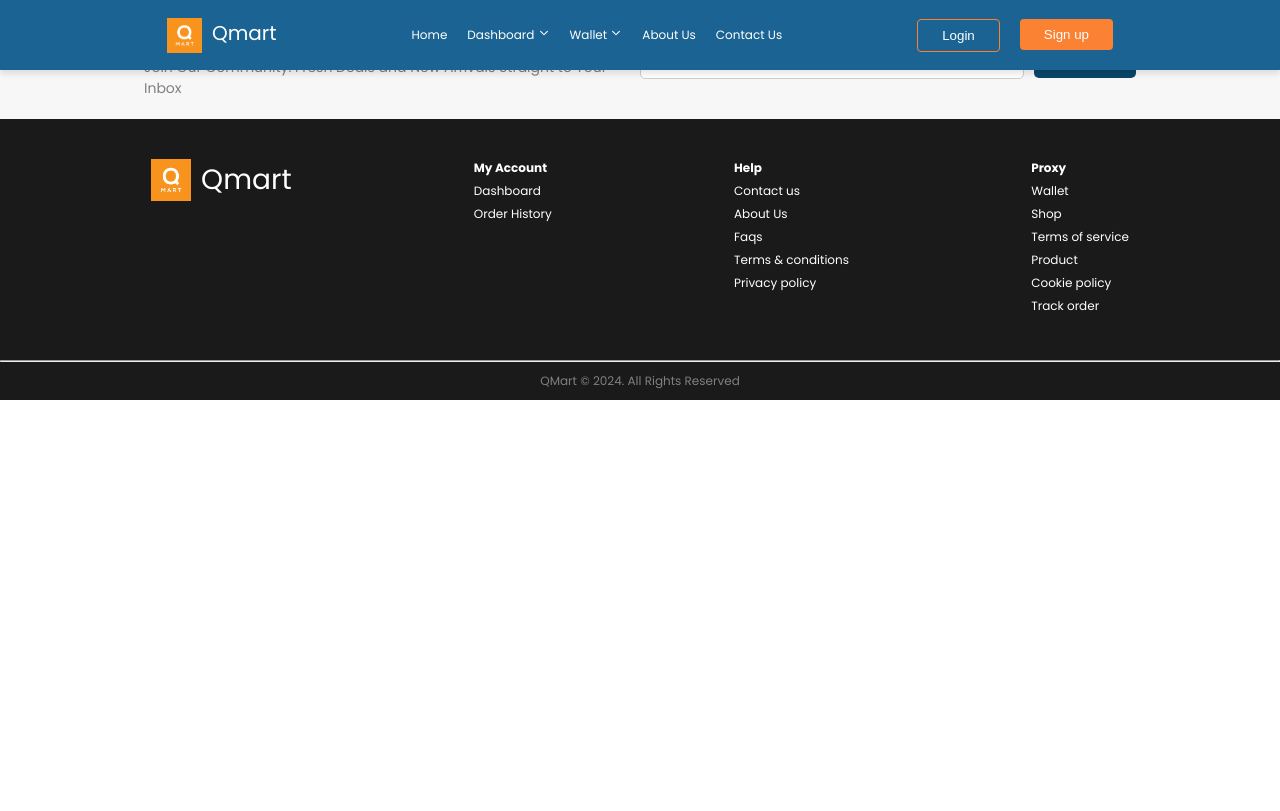
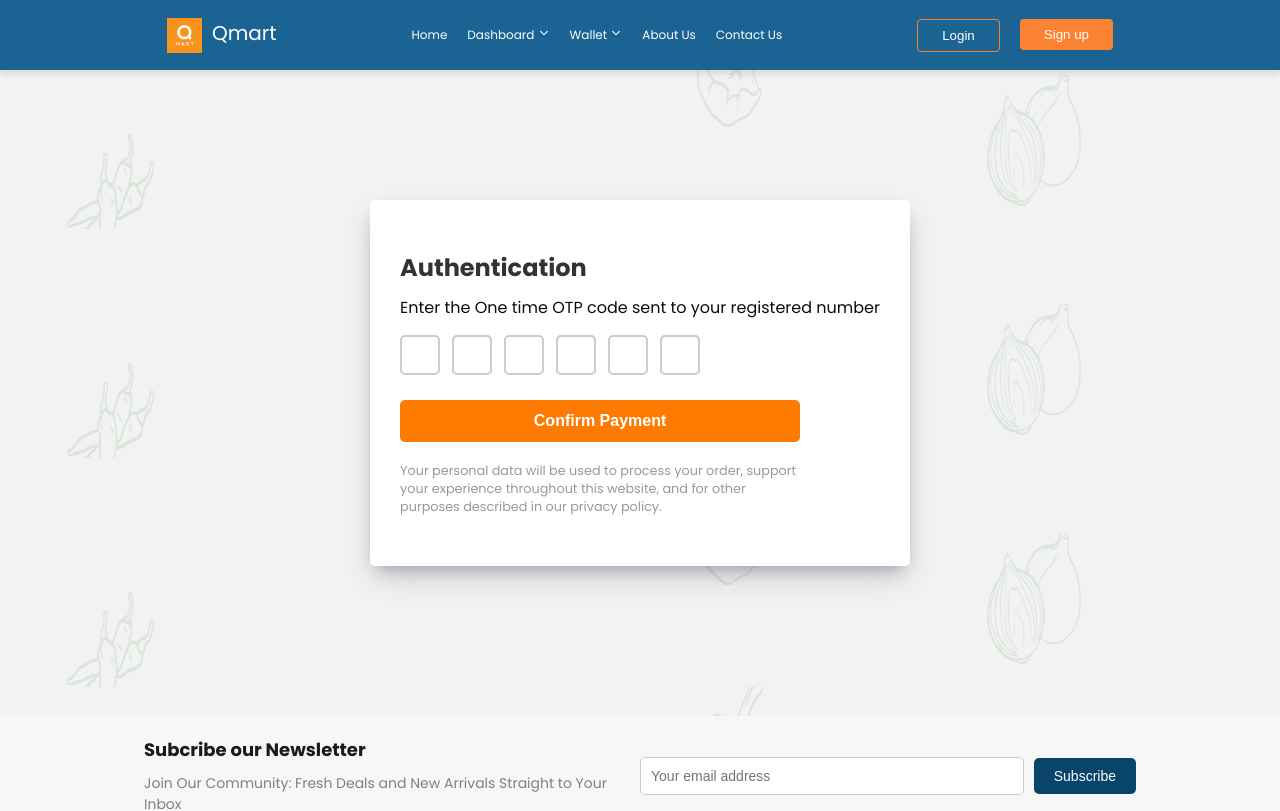
Before and after one commit to QmartCodeBursters/QMART-frontend, a React (Vite) app: page /OTPpage in a window 1280 px wide. Shown: the top 811 px of the page. Built offline with nearby package versions, Linux system fonts and the light colour scheme.

Commit message:
teejaycomponents

```diff
--- a/package.json
+++ b/package.json
@@ -10,6 +10,7 @@
     "preview": "vite preview"
   },
   "dependencies": {
+    "axios": "^1.7.9",
     "react": "^18.3.1",
     "react-dom": "^18.3.1",
     "react-icons": "^5.3.0",
--- a/src/App.jsx
+++ b/src/App.jsx
@@ -12,6 +12,9 @@ import Wallet from "./components/Wallet/Wallet";
 import WalletSettings from "./components/Wallet/WalletSettings";
 import About from "./components/About/About";
 import PrintQRcode from "./components/About/PrintQRcode";
+import UserPaymentLoading from "./components/UserOptions/UserPaymentLoading";
+import UserOTPpage from "./components/UserOptions/UserOTPpage";
+import UserPaymentConfir from "./components/UserOptions/userPaymentConfir";
 
 function App() {
   return (
@@ -28,6 +31,11 @@ function App() {
         <Route path="/dashboard" element={<MainDashboard />} />
         <Route path="/aboutUs" element={ <About/>}/>
         <Route path="/QRcode" element={<PrintQRcode/>}/>
+
+        <Route path="/loading" element={<UserPaymentLoading/>}/>
+        <Route path="/OTPpage" element={<UserOTPpage/>}/>
+        <Route path="/Confam" element={<UserPaymentConfir/>}/>
+
       </Routes>
       <Footer />
     </BrowserRouter>
--- a/src/components/About/About.jsx
+++ b/src/components/About/About.jsx
@@ -1,6 +1,6 @@
-
 import styled from "styled-components";
 import Banner from "../../assets/png/Banner.png";
+import innerbg from "../../assets/png/innerbg.png";
 
 const About=()=>{
     return(
@@ -25,12 +25,6 @@ const About=()=>{
               </Text>
             </Main>
             <Down>
-                {/* <Section>
-                Your trusted and reliable retail shop
-                </Section>
-                <Desk>
-                Discover simplicity and efficiency in every transaction. Empowering merchants to deliver excellence and grow with ease.
-                </Desk> */}
               <Image src={Banner} alt="Banner" />
             </Down>
 
@@ -41,15 +35,21 @@ const About=()=>{
 
   export default About
 
+
+
   const Wrapper = styled.div`
     width: 100%;
     flex-wrap: wrap;
     background-color: rgba(242, 242, 242, 1);
     align-items: center;
+    background-image: url(${innerbg});
+    background-position: top;
+    background-size: contain;
     justify-content: center;
     display: flex;
-    margin: 0 auto;
+    /* margin-top: 150px; */
     padding: 0%;
+    /* margin-bottom: 170px; */
     /* border: 3px solid yellow; */
   `
   const Main=styled.div`
@@ -57,20 +57,21 @@ const About=()=>{
     justify-items: center;
     /* border: 3px solid green; */
     width: 85%;
-     margin-top: 85px;
+     margin-top: 200px;
+     margin-bottom: 50px;
   `
   const Header = styled.h1`
     color: rgba(26,26,26,1);
-    font-weight:600px ;
+    font-weight:570px ;
     line-height: 57.6px;
-    font-size: 48px;
+    font-size: 45px;
     /* text-align: center; */
     margin-bottom: 60px;
   `
   const Text =styled.p`
     color: rgba(0,0,0,1);
-    font-size:20px ;
-    font-weight: 400;
+    font-size:18px ;
+    font-weight: 400px;
     line-height: 24px;
     justify-items: center;
     justify-content: center;
@@ -84,28 +85,8 @@ const About=()=>{
 
     /* border: 3px solid blue; */
     margin-top: 80px;
-    margin-bottom: 78px;
+    margin-bottom: 100px;
     width: 100%;
-
-    /* justify-items: center;
-    justify-self: center;
-    align-content: center;
-    align-self: center;
-    align-items: center; */
-    /*justify-content: center;
-    justify-items: center;
-    justify-self: center;
-    align-items: center; */
-    /* align-items: center;
-    justify-content: space-between;
-    padding: 40px; */
-    /* max-width: 1280px; */
-    /* justify-content: center;
-    align-items: center; */
-    /* border-radius: 8px;
-    background-image: url(${Banner}); */
-    /* width: 100%;
-    height: 440px; */
     `
   const Image=styled.img`
     /* max-width: 1280px; */
@@ -113,8 +94,3 @@ const About=()=>{
     /* border: 3px solid red; */
 
  `
-//   const Section=styled.h2`
-
-//   `
-//   const Desk=styled.p`
-//   `
--- a/src/components/About/PrintQRcode.jsx
+++ b/src/components/About/PrintQRcode.jsx
@@ -5,6 +5,7 @@ import QRcode from "../../assets/png/QRcode.png";
 
 const PrintQRcode =()=>{
     return(
+        <Container>
         <Wrapper>
             <Header>
                 SAIL04 SUPERMARKET
@@ -25,88 +26,127 @@ const PrintQRcode =()=>{
                 QMART,seamless shopping anytime,anywhere!
             </Footer>
         </Wrapper>
+        </Container>
     )
 }
 
 export default PrintQRcode
 
 
+const Container=styled.div`
+background-color:rgba(27, 99, 146, 1);
+ /* border: 40px rgba(27, 99, 146, 1); */
+    /* max-width: 1280px; */
+    width: 100%;
+    display: flex;
+    justify-content: center;
+    padding-top: 100px;
+    padding-bottom: 80px;
+
+
+`
 const Wrapper=styled.div`
     background-color: rgba(255, 255, 255, 1);
-    border-radius: 30px;
-    /* margin:50px ; */
-    border: 40px solid blue;
+    border-radius:30px;
+    max-width: 1280px;
     align-items: center;
     justify-self: center;
     justify-items: center;
     align-self: center;
     flex-wrap: wrap;
-    margin-top: 150px;
-    margin-bottom: 50px;
-    max-width:1280px;
-    /* width: 90%; */
+    padding-top:70px;
+    margin-top: 50px;
+    width: 90%;
 `
 
 const Header =styled.h1`
-    margin-top: px;
-    font-weight:600;
-    font-size:80px;
+    margin-top: 30px;
+    font-weight:700px;
+    font-size:90px;
     text-align: center;
-    line-height:115.2px ;
-    /* border: 4px solid blue; */
-    /* width: 80%; */
-    /* justify-content: center;
-    justify-items: center;
-    justify-self: center;
+    margin-bottom: 10px;
+    line-height:px ;
+
+    @media(max-width:725px) {
+        font-size: 85px;
+    }
+
+    @media(max-width:685px) {
+        font-size: 60px;
+    }
+    @media(max-width:480px) {
+        font-size: 40px;
+    }
+`
+const Subhead =styled.h2`
+    margin-bottom: 30px;
+    font-weight: 600;
+    font-size: 60px;
+    line-height: px;
     text-align: center;
-    align-items: center; */
+    color: rgba(26,26,26,1);
 
-    @media(max-width:650px) {
-        font-size: 50px;
+    @media(max-width:685px) {
+        font-size: 30px;
 
 
     }
-`
-const Subhead =styled.h2`
-    //margin: 10px 0;
-    font-weight: 600;
-    font-size: 65px;
-    line-height: 77px;
-    text-align: center;
-    color: rgba(26,26,26,1);
 `
 const Scan =styled.p`
     //margin: 20px 0;
     align-items: center;
     text-align: center;
     font-weight: 400;
-    font-size: 65px;
-    line-height:77px;
+    font-size: 60px;
+    line-height:px;
+
+    @media(max-width:685px) {
+        font-size: 30px;
+
+
+    }
 `
 const Red =styled.p`
     color: red;
     font-weight: 400;
     align-self:center ;
     text-align: center;
-    line-height: 77px;
-    font-size: 65px;
+    line-height: px;
+    font-size: 60px;
+    margin-bottom: 35px;
+
+    @media(max-width:685px) {
+        font-size: 30px;
+
+
+    }
 
 `
 const Image =styled.img`
     /* max-width: 1280px; */
-    width: 400px;
+    width: 600px;
     //margin: 20px 0;
+
+    @media(max-width:685px) {
+        width:400px;
+
+    }
 `
 const Footer = styled.p`
-    /* margin-top: 50px;
-    margin-bottom: 50px; */
+    padding-top: 80px;
+    padding-bottom: 150px;
     font-size: 40px;
-    line-height: 48px;
+    line-height:px;
     flex-wrap: wrap;
     font-style: italic;
     font-weight: 400;
-    /* width: 100%; */
     text-align:center ;
+
+    @media(max-width:685px) {
+        font-size: 15px;
+
+
+    }
 
 
     /* @media (max-width: 480px) {
--- /dev/null
+++ b/src/components/UserOptions/UserOTPpage.jsx
@@ -0,0 +1,111 @@
+import React from "react";
+import styled from "styled-components";
+import { Link } from "react-router-dom";
+import innerbg from "../../assets/png/innerbg.png";
+
+
+
+// Authentication Page Layout
+const UsetOTPpage = () => {
+  return (
+    <Wrapper>
+    <Container>
+      <Title>Authentication</Title>
+      <SubText>Enter the One time OTP code sent to your registered number</SubText>
+      <OTPContainer>
+        <OTPInput type="text" maxLength="1" />
+        <OTPInput type="text" maxLength="1" />
+        <OTPInput type="text" maxLength="1" />
+        <OTPInput type="text" maxLength="1" />
+        <OTPInput type="text" maxLength="1" />
+        <OTPInput type="text" maxLength="1" />
+      </OTPContainer>
+      <Link to="/loading"><ConfirmButton>Confirm Payment</ConfirmButton></Link>
+      <FooterText>
+        Your personal data will be used to process your order, support your
+        experience throughout this website, and for other purposes described in
+        our privacy policy.
+      </FooterText>
+    </Container>
+    </Wrapper>
+  );
+};
+
+export default UsetOTPpage;
+
+const Wrapper = styled.div`
+  display: flex;
+  flex-wrap: wrap;
+  /* flex-direction: column; */
+  width: 100%;
+  /* align-items: center; */
+  justify-content: center;
+  background-color:rgba(242, 242, 242, 1);
+  background-image: url(${innerbg});
+  background-size: contain;
+  background-position: top;
+  padding-top: 200px;
+  padding-bottom: 150px;
+`
+const Container = styled.div`
+  background-color: rgba(255,255,255,1);
+  padding:50px 30px;
+  max-width: 1280px;
+  border-radius: 5px;
+  box-shadow:rgba(50, 50, 93, 0.25) 0px 13px 27px -5px, rgba(0, 0, 0, 0.3) 0px 8px 16px -8px;
+  /* font-family: Arial, sans-serif; */
+`;
+
+const Title = styled.h1`
+  font-size: 1.5rem;
+  margin-bottom: 10px;
+  color: #333;
+`;
+
+const SubText = styled.p`
+  font-size: 1.0rem;
+  color: rgba(10,13,19,1);
+  margin-bottom: 15px;
+  /* text-align: center; */
+`;
+
+const OTPContainer = styled.div`
+  display: flex;
+  gap: 12px;
+`;
+
+const OTPInput = styled.input`
+  width: 40px;
+  height: 40px;
+  font-size: 1.5rem;
+  text-align: center;
+  border: 2px solid #ccc;
+  border-radius: 5px;
+  outline: none;
+`;
+
+const ConfirmButton = styled.button`
+  width: 100%;
+  max-width: 400px;
+  margin-top: 25px;
+  padding: 12px;
+  font-size: 1rem;
+  font-weight: bold;
+  color: white;
+  background-color: #ff7a00;
+  border: none;
+  border-radius: 5px;
+  cursor: pointer;
+
+  &:hover {
+    background-color: #e66a00;
+  }
+`;
+
+const FooterText = styled.p`
+  font-size: 0.8rem;
+  color: #999;
+  /* text-align: center; */
+  margin-top: 20px;
+  max-width: 400px;
+`;
--- /dev/null
+++ b/src/components/UserOptions/UserPaymentConfir.jsx
@@ -0,0 +1,159 @@
+import React from "react";
+import styled from "styled-components";
+
+const UserPaymentConfir = () => {
+  return (
+    <Container>
+    <Wrapper>
+        <Cancelcircle>
+        <CloseButton>&#x2715;</CloseButton>
+        </Cancelcircle>
+        <Content>
+          <ThankYouText>Thank You For Your Purchase</ThankYouText>
+          <CheckmarkWrapper>
+            <CheckmarkCircle>
+              <Checkmark>✓</Checkmark>
+            </CheckmarkCircle>
+          </CheckmarkWrapper>
+          <OrderText>Order #4152 Confirmed</OrderText>
+          <TrackOrderButton>Track Order</TrackOrderButton>
+          <DashboardLink href="./Dashboard">Go to Dashboard</DashboardLink>
+        </Content>
+
+    </Wrapper>
+    </Container>
+  );
+};
+
+export default UserPaymentConfir;
+
+// Styled Components
+
+const Container = styled.div`
+    width: 100%;
+    text-align: center;
+    justify-content: center;
+    justify-self: center;
+    display: flex;
+    max-width: 1280px;
+`
+const Wrapper = styled.div`
+  /* display: flex; */
+  justify-content: center;
+  width: 80%;
+  align-items: center;
+  margin-bottom: 5px;
+  flex-wrap: wrap;
+  padding-top: 180px;
+  padding-bottom: 70px;
+  position: relative;
+  /* background-color: aliceblue; */
+  /* width: 100vw;
+  height: 100vh; */
+  /* background-color: #f9fafc; */
+`;
+
+// const Container = styled.div`
+//   position: relative;
+//   text-align: center;
+//   /* width: 400px; */
+//   /* padding: 30px; */
+
+//   background-color: aliceblue;
+
+//   /* background: #fff; */
+//   /* box-shadow: 0 4px 6px rgba(0, 0, 0, 0.1); */
+// `;
+const Cancelcircle = styled.div`
+  display: flex;
+  justify-content: center;
+  align-items: center;
+  width: 40px;
+  height: 40px;
+  top:75px;
+  right: -10px;
+  border-radius: 50%;
+  position: absolute;
+  border: 2px solid rgba(255, 0, 0, 1);
+
+`
+const CloseButton = styled.span`
+
+  font-size: 24px;
+  color: rgba(255, 0, 0, 1);
+  cursor: pointer;
+`;
+
+const Content = styled.div`
+  display: flex;
+  flex-direction: column;
+  align-items: center;
+`;
+
+const ThankYouText = styled.p`
+  font-size: 20px;
+  /* line-height: 12px; */
+  font-weight: 400;
+  color:rgba(0,0,0,1);
+  margin-top: 120px;
+  margin-bottom: 50px;
+`;
+
+const CheckmarkWrapper = styled.div`
+  margin: 20px 0;
+`;
+
+const CheckmarkCircle = styled.div`
+  display: flex;
+  justify-content: center;
+  align-items: center;
+  width: 80px;
+  height: 80px;
+  border-radius: 50%;
+  /* background-color: #f9fafc; */
+  border: 5px solid #f58220;
+`;
+
+const Checkmark = styled.span`
+  color: #f58220;
+  font-size: 50px;
+  /* justify-self: center; */
+  /* font-weight: bold; */
+`;
+
+const OrderText = styled.p`
+  font-size: 32px;
+  font-weight: 400;
+  color: rgba(10, 13, 19, 1);
+  margin: 20px 0 30px;
+`;
+
+const TrackOrderButton = styled.button`
+  background-color: #f58220;
+  color: #fff;
+  border: none;
+  width: 75%;
+  border-radius: 5px;
+  padding: 10px 20px;
+  font-size: 16px;
+  /* flex-wrap: wrap; */
+
+  /* cursor: pointer; */
+
+  &:hover {
+    background-color: #e6731b;
+  }
+`;
+
+const DashboardLink = styled.a`
+  margin-top: 30px;
+  font-size: 16px;
+  color: rgba(0, 0, 0, 1);
+  text-decoration: none;
+  margin-bottom: 80px;
+
+  &:hover {
+    text-decoration: underline;
+    color: rgba(0, 0, 0, 1);
+  }
+`;
--- /dev/null
+++ b/src/components/UserOptions/UserPaymentLoading.jsx
@@ -0,0 +1,55 @@
+import React from "react";
+import styled, { keyframes } from "styled-components";
+
+const UserPaymentLoading=()=>{
+  return (
+    <Wrapper>
+      <LoadingContainer>
+        <Spinner />
+        <Message>Processing your payment, please wait...</Message>
+      </LoadingContainer>
+    </Wrapper>
+  );
+}
+
+export default UserPaymentLoading;
+
+// Styled Components
+const Wrapper = styled.div`
+  padding-top: 100px;
+  padding-bottom: 70px;
+  display: flex;
+  justify-content: center;
+  align-items: center;
+  height: 100vh;
+  background-color: #f4f4f9;
+`;
+
+const LoadingContainer = styled.div`
+  text-align: center;
+`;
+
+const spin = keyframes`
+  0% {
+    transform: rotate(10deg);
+  }
+  100% {
+    transform: rotate(360deg);
+  }
+`;
+
+const Spinner = styled.div`
+  width: 200px;
+  height: 200px;
+  border: 60px solid #e0e0e0;
+  border-top: 60px solid rgba(250, 130, 50, 1);
+  border-radius: 50%;
+  animation: ${spin} 1.5s linear infinite;
+  margin: 30px auto;
+`;
+
+const Message = styled.p`
+  font-size: 50px;
+  color: #333;
+  margin-top: 70px;
+`;
--- a/src/static/Header/Headerr.jsx
+++ b/src/static/Header/Headerr.jsx
@@ -30,7 +30,7 @@ const Header = () => {
           </Logocont>
 
           <Navlist>
-            <p><Link to="./">Home</Link></p>
+             <p><Link to="./">Home</Link></p>
 
             <DropdownWrapper>
               <Dropdown>
```
Also changed, not shown: 1 other file (tests, documents, lock files or other folders). Lines whose indentation alone changed are shown as unchanged.
